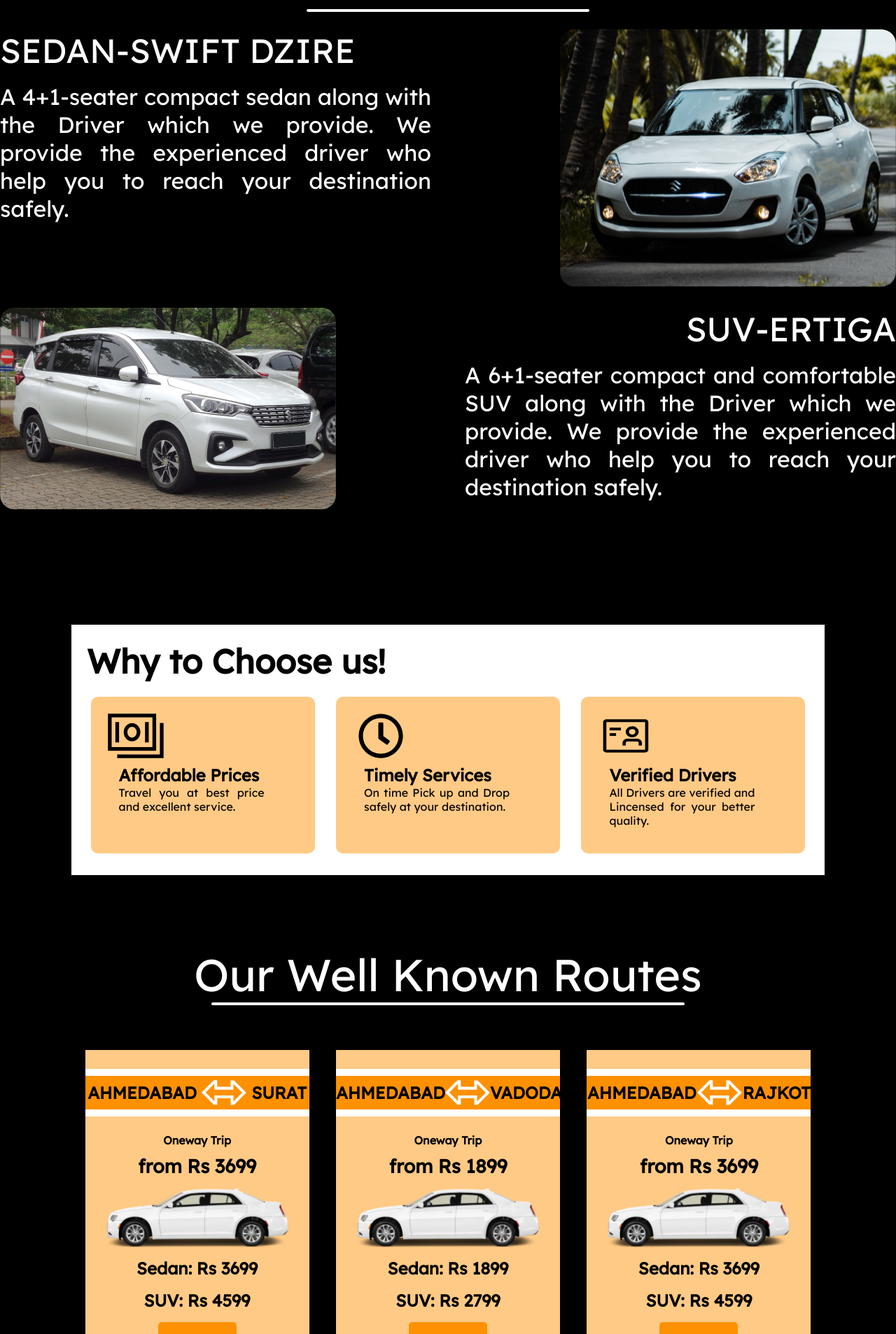
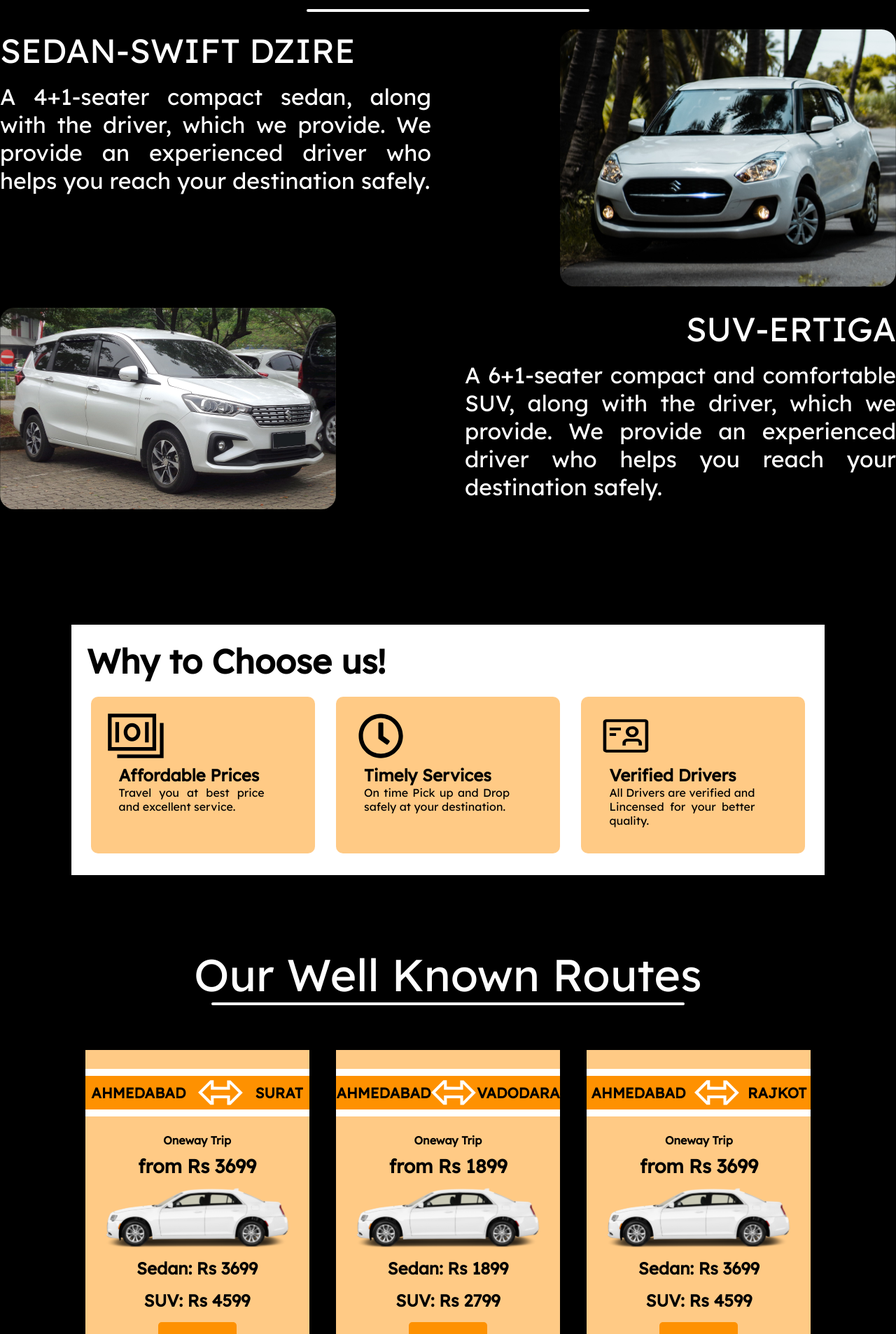
Before and after one commit to omcarz/Omkarz, a React (Create React App) app: page / in a window 1280 px wide. Shown: the part 888-2795 px from the top of the page at 70% size. Built offline with nearby package versions, Linux system fonts and the light colour scheme.

Commit message:
availableCars,reviews,route,footer,thingstoknow

```diff
--- a/src/components/footer.jsx
+++ b/src/components/footer.jsx
@@ -10,9 +10,9 @@
                     <img src={Logo} alt='Logo' className='footerLogo' />
                 </div>
                 <div className='footerList'>
-                    <p>Home</p>
-                    <p>Book</p>
-                    <p>About</p>
+                <p><a href="#" className='navb-link'>Home</a></p>
+                <p><a href="tel:7802957645" className='navb-link'>Book</a></p>
+                <p><a href='#aboutus' className='navb-link'>Services</a></p>
                 </div>
                 <div className="contactInfoFooter">
                     <div>
@@ -40,7 +40,7 @@
                 </div>
             </div>
             <div className='lowerDivFooter'>
-                <p className='copyright'>© 2023 — OMKARZCopyright</p>
+                <p className='copyright'>© 2023 — OMCARZCopyright</p>
             </div>
         </div>
     )
--- a/src/components/thingsShouldKnow.jsx
+++ b/src/components/thingsShouldKnow.jsx
@@ -9,9 +9,9 @@
             </div>
             <div>
                 <ul className='list'>
-                    <li>We provide only car services. So call according to your needs.</li>
-                    <li>Subjects to the Ahmedabad judiciary
-                        You must pay Toll Tax and Parking Fees.</li>
+                    <li>We solely offer automobile services. So, call based on what you require.</li>
+                    <li>You must pay Toll Tax and Parking Fees.</li>
+                    <li>Subjects to the Ahmedabad judiciary</li>
                 </ul>
             </div>
         </div>
--- a/src/screens/availablecars.jsx
+++ b/src/screens/availablecars.jsx
@@ -16,7 +16,9 @@
                 <div className="ac-row1">
                     <div className="ac-row1-lft">
                         <p className="ac-row-txt-hd">SEDAN-SWIFT DZIRE</p>
-                        <p className="ac-row-txt-mn">A 4+1-seater compact sedan along with the Driver which we provide. We provide the experienced driver who help you to reach your destination safely.</p>
+                        <p className="ac-row-txt-mn">
+                        A 4+1-seater compact sedan, along with the driver, which we provide. We provide an experienced driver who helps you reach your destination safely.
+                        </p>
                     </div>
 
                     <div className="ac-row1-rht">
@@ -27,7 +29,8 @@
                 <div className="ac-row2">
                     <div className="ac-row2-lft">
                         <p className="ac-row-txt-hd">SUV-ERTIGA</p>
-                        <p className="ac-row-txt-mn">A 6+1-seater compact and comfortable SUV along with the Driver which we provide. We provide the experienced driver who help you to reach your destination safely.</p>
+                        <p className="ac-row-txt-mn">
+                        A 6+1-seater compact and comfortable SUV, along with the driver, which we provide. We provide an experienced driver who helps you reach your destination safely.                            </p>
                     </div>
 
                     <div className="ac-row2-rht">
--- a/src/screens/review.jsx
+++ b/src/screens/review.jsx
@@ -146,7 +146,8 @@
 
                                     <div className='rvw-card-text'>
                                         <p>
-                                            The drivers are not only skilled at navigation but also great conversationalists. It's a pleasure to ride with them, and they make the journey enjoyable                                        </p>
+                                        "I've been using this cab service for a while now, and I'm always impressed with their punctuality and professionalism. The drivers are courteous, and the vehicles are clean and well-maintained."
+                                            </p>
                                     </div>
                                 </div>
                             </SwiperSlide>
--- a/src/styles/route.css
+++ b/src/styles/route.css
@@ -45,7 +45,7 @@
     justify-content: space-around;
     align-items: center;
     background-color: rgba(254,145,1,255);
-    font-size: 1.5rem;
+    font-size: 1.30rem;
     font-weight: bold;
 }
 
```
